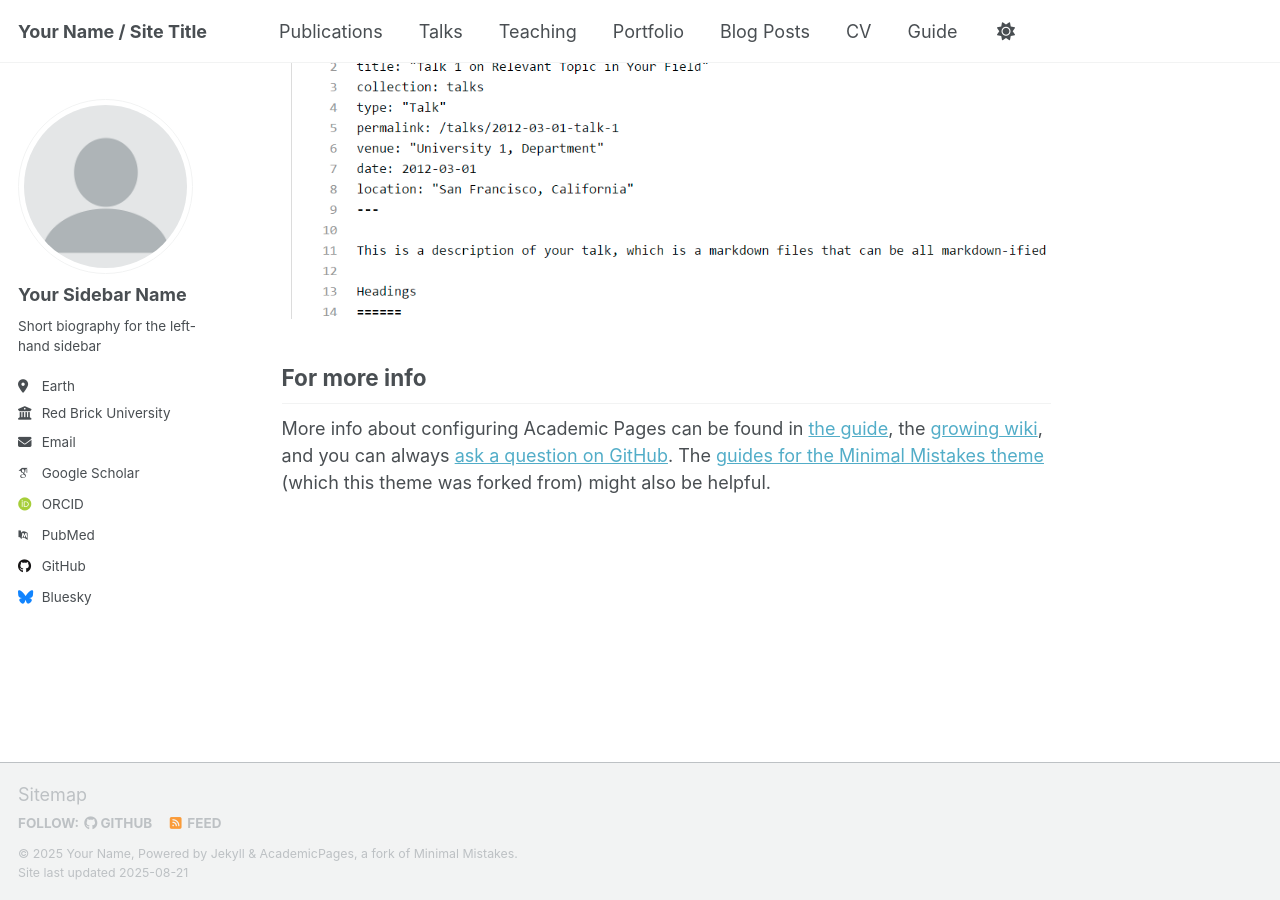
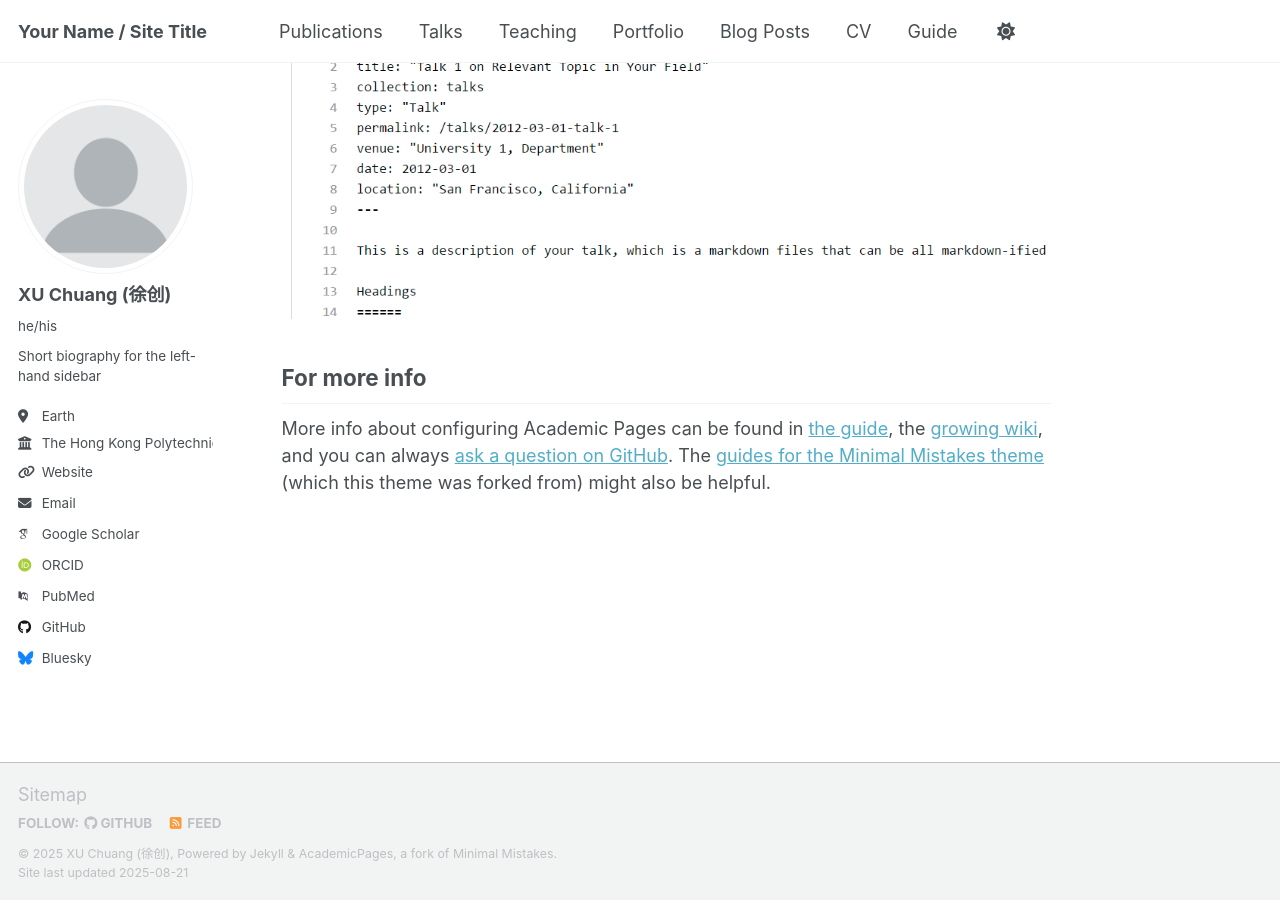
Before and after one commit to xuchuang7916/xuchuang7916.github.io, a Jekyll site: the page built from _pages/about.md, in a window 1280 px wide and 900 px high, scrolled down 2880 px. Built offline with Jekyll 4.4.1, drawn with Linux system fonts in a browser that asks for light colours; some web fonts are replaced; a script that is not in the unit is left out.

Commit message:
Update _config.yml

```diff
--- a/_config.yml
+++ b/_config.yml
@@ -11,7 +11,7 @@ locale                   : "en-US"
 site_theme               : "default" # Currently available options are "default", "air"
 title                    : "Your Name / Site Title"
 title_separator          : "-"
-name                     : &name "Your Name"
+name                     : &name "XU Chuang (徐创)"
 description              : &description "personal description"
 url                      : https://academicpages.github.io # the base hostname & protocol for your site e.g. "https://[your GitHub username].github.io" or if you already have some other page hosted on Github then use "https://[your GitHub username].github.io/[Your Repo Name]"
 baseurl                  : "" # the subpath of your site, e.g. "/blog"
@@ -23,13 +23,13 @@ repository               : "academicpages/academicpages.github.io"
 author:
   # Biographic information
   avatar           : "profile.png"
-  name             : "Your Sidebar Name"
-  pronouns         : # example: "she/her"
+  name             : "XU Chuang (徐创)"
+  pronouns         : "he/his"
   bio              : "Short biography for the left-hand sidebar"
   location         : "Earth"
-  employer         : "Red Brick University"
-  uri              : # URL
-  email            : "none@example.org"
+  employer         : "The Hong Kong Polytechnic University (Red Brick University)"
+  uri              :  "https://www.polyu.edu.hk/en"
+  email            : "chuang.xu@connect.polyu.hk"
 
   # Academic websites
   academia         : # URL
@@ -47,7 +47,7 @@ author:
   bitbucket        : # Username - Update with your username on the site
   codepen          : # Username
   dribbble         : # Username
-  github           : "academicpages"
+  github           : "https://github.com/xuchuang7916"
   kaggle           : # Username
   stackoverflow    : # User number or user number and name (i.e., use "1" or "1/jeff-atwood")
 
```
